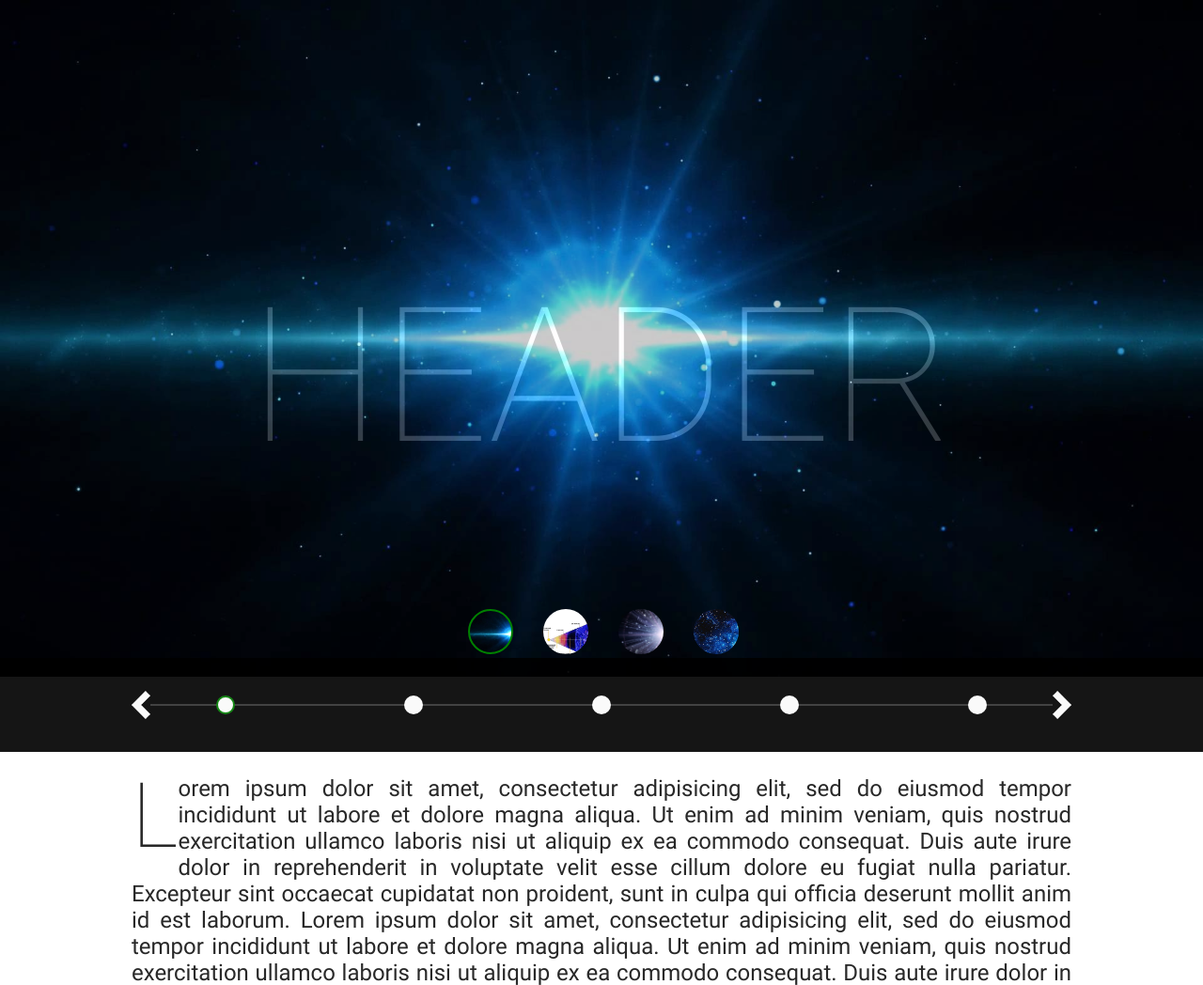
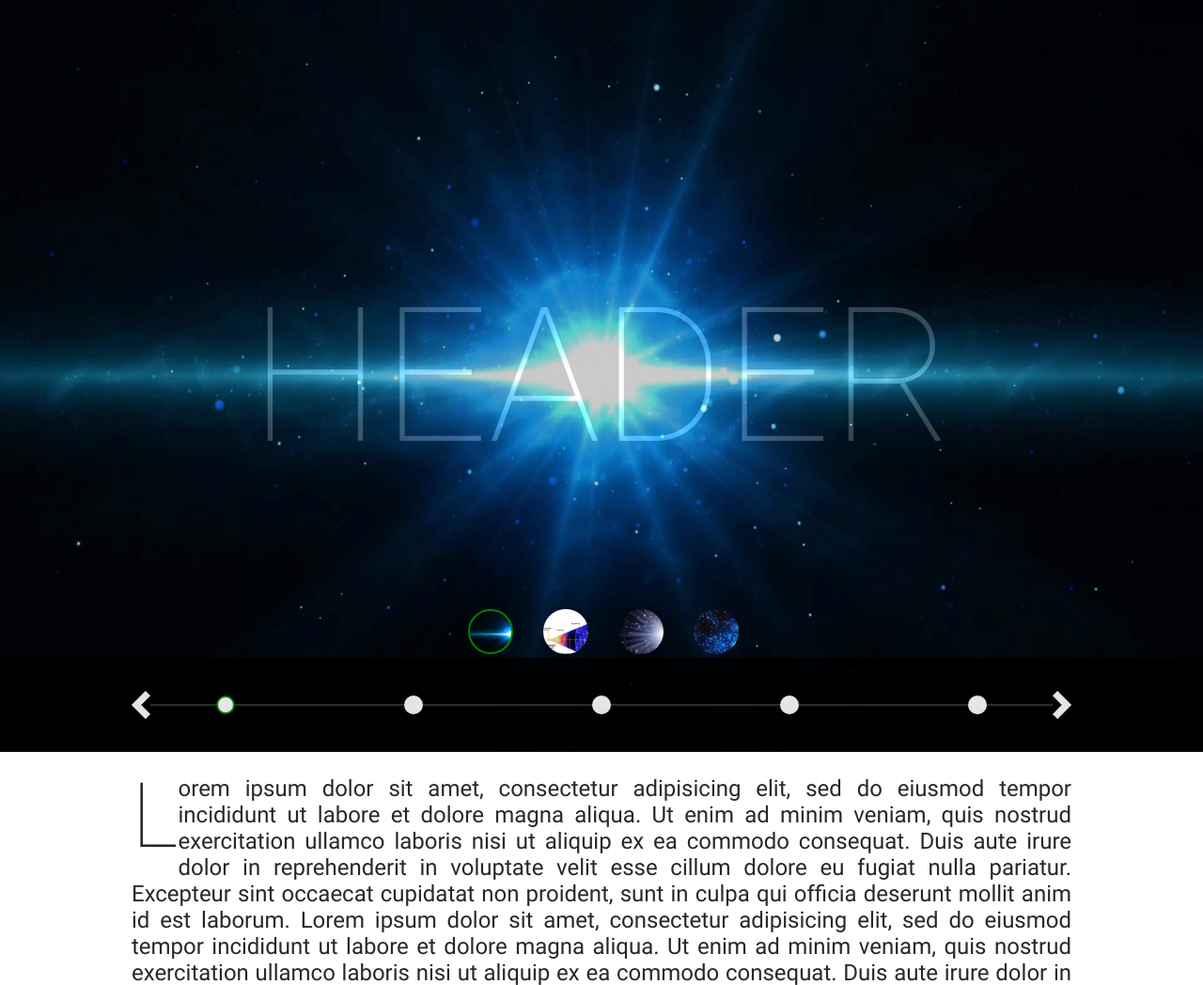
Before and after one commit to MagisterCthulhu/Hackathon, a PHP site: page /index_2.html in a window 1280 px wide. Shown: the top 1048 px of the page at 94% size. Run offline with PHP 8.4, Linux system fonts and the light colour scheme; some libraries are stand-ins or nearby versions.

Commit message:
not imgbg

```diff
--- a/index_2.html
+++ b/index_2.html
@@ -18,10 +18,10 @@
 			<input type="radio" name="point" id="slide3">
 			<input type="radio" name="point" id="slide4">
 			<div class="slider">
-				<div class="slides slide1"></div>
-				<div class="slides slide2"></div>
-				<div class="slides slide3"></div>
-				<div class="slides slide4"></div>
+				<div class="slides slide1"><img src="images/maxresdefault.jpg"></img></div>
+				<div class="slides slide2"><img src="images/1.jpg"></img></div>
+				<div class="slides slide3"><img src="images/2.jpg"></img></div>
+				<div class="slides slide4"><img src="images/3.jpg"></img></div>
 			</div>
 			<div class="controls">
 				<label for="slide1"></label>
--- a/style_2.css
+++ b/style_2.css
@@ -1,6 +1,7 @@
-body{
+body {
 	min-width: 1000px;
 }
+
 * {
 	margin: 0;
 	padding: 0;
@@ -14,10 +15,12 @@
     font-family: Roboto-thin;
     src: url(fonts/Roboto-thin.ttf);
    }
+
 @font-face {
     font-family: Roboto-regular;
     src: url(fonts/Roboto-regular.ttf);
    }
+
 .wrapper {
 	height: 800px;
 	position: relative;
@@ -32,6 +35,7 @@
 }
 
 .slides {
+	display: block;
 	height: inherit;
 	opacity: 0;
 	position: absolute;
@@ -48,11 +52,6 @@
 	-o-transition: transform ease-in-out .5s, opacity ease-in-out .5s;
 	transition: transform ease-in-out .5s, opacity ease-in-out .5s;
 }
-
-.slide1 {background-image: url(images/maxresdefault.jpg);}
-.slide2 {background-image: url(images/1.jpg);}
-.slide3 {background-image: url(images/2.jpg);}
-.slide4 {background-image: url(images/3.jpg);}
 
 #slide1:checked ~ .slider > .slide1,
 #slide2:checked ~ .slider > .slide2,
@@ -108,12 +107,15 @@
 label[for="slide1"] {
   	background-image: url(images/maxresdefault.jpg);
 }
+
 label[for="slide2"] {
   	background-image: url(images/1.jpg);
 }
+
 label[for="slide3"] {
   	background-image: url(images/2.jpg);
 }
+
 label[for="slide4"] {
   	background-image: url(images/3.jpg);
 }
@@ -264,3 +266,8 @@
 .selected {
 	border: 2px solid green;
 }
+
+img {
+	width: inherit;
+	height: inherit;
+}
```
